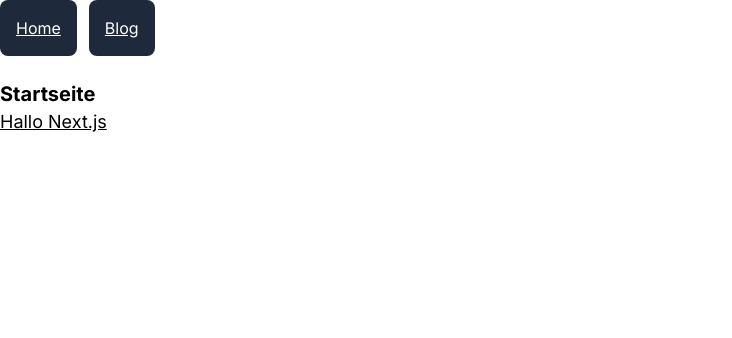
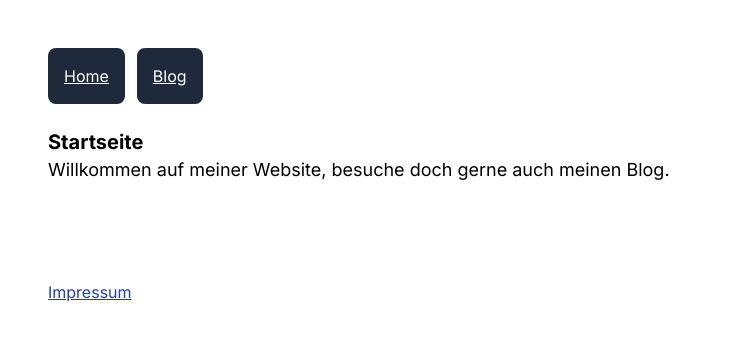
Before and after one commit to LinkedInLearning/next-js-grundkurs-4232811, a Next.js app: page / in a window 1280 px wide. Shown: the top 338 px of the page, without its empty margins (0-732 px from the left). Built offline with nearby package versions, Linux system fonts and the light colour scheme.

Commit message:
layout blog

```diff
--- /dev/null
+++ b/app/blog/layout.js
@@ -0,0 +1,10 @@
+export default function BlogLayout({ children }) {
+  return <div>
+    {children}
+
+    <section className="mt-8 border-t pt-5">
+      <h2 className="font-bold">Neueste Artikel</h2>
+      <p>Hier sollen die neuen Artikel stehen</p>
+    </section>
+  </div>;
+}
--- /dev/null
+++ b/app/blog/page.js
@@ -0,0 +1,8 @@
+
+export default function Blog() {
+  return (
+    <section>
+      Hier befindet sich der Blog
+    </section>
+  );
+}
--- /dev/null
+++ b/app/impressum/page.js
@@ -0,0 +1,8 @@
+
+export default function Impressum() {
+    return (
+        <section>
+            Hier befindet sich das Impressum
+        </section>
+    );
+}
--- a/app/layout.js
+++ b/app/layout.js
@@ -1,4 +1,5 @@
 import { Inter } from "next/font/google";
+import Link from "next/link";
 import "./globals.css";
 import { Nav } from "./Nav";
 
@@ -13,9 +14,18 @@ export default function RootLayout({ children }) {
   return (
     <html lang="en">
       <body className={inter.className}>
-        <Nav />
-        <br />
-        {children}
+        <div className="p-12">
+          <Nav />
+          <br />
+          {children}
+
+          <footer className="mt-24">
+            <Link
+              href='/impressum'
+              className="underline text-blue-800"
+            >Impressum</Link>
+          </footer>
+        </div>
       </body>
     </html>
   );
--- a/app/page.js
+++ b/app/page.js
@@ -2,8 +2,9 @@ export default function Home() {
   return (
     <main>
       <h1 className="font-bold text-xl">Startseite</h1>
-      <p className="big-underline">
-        Hallo <span>Next.js</span>
+      <p className="text-lg">
+        Willkommen auf meiner Website,
+        besuche doch gerne auch meinen Blog.
       </p>
     </main>
   );
--- a/app/test/page.js
+++ /dev/null
@@ -1,8 +0,0 @@
-
-export default function TestPage() {
-  return (
-    <main>
-      Ich bin die test page.js
-    </main>
-  );
-}
```
